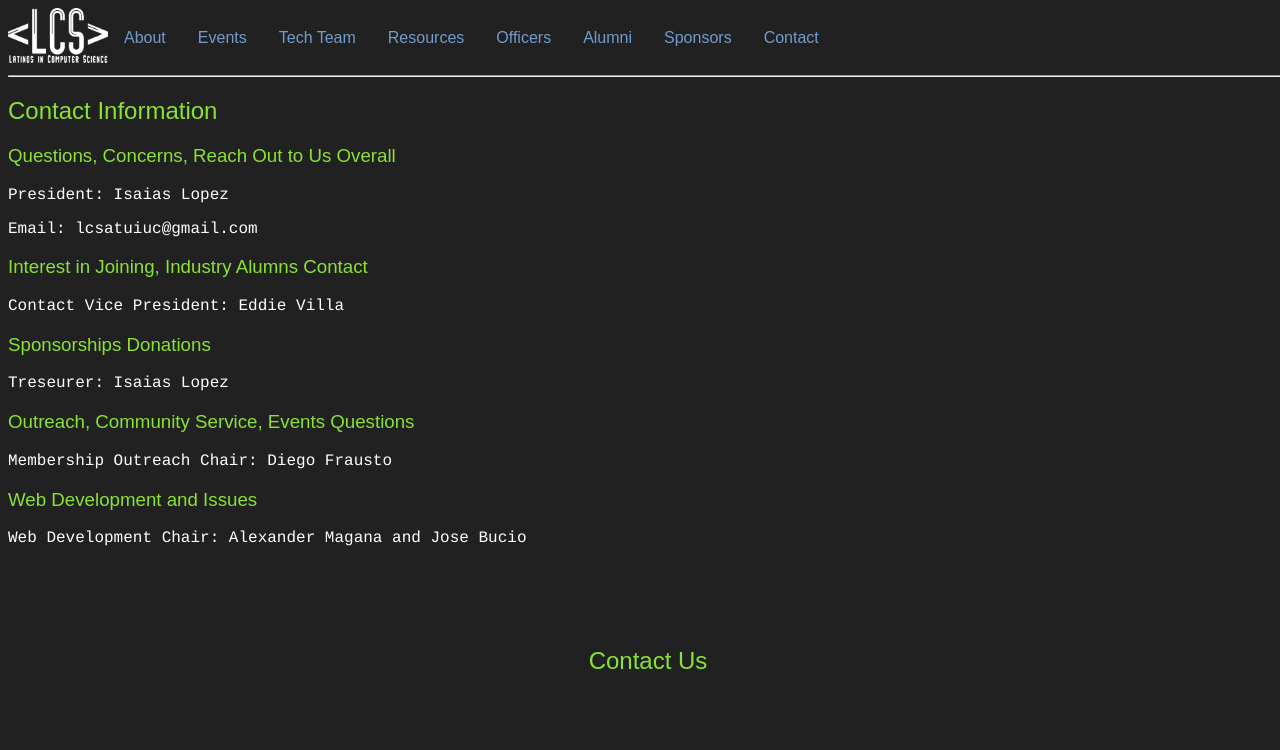
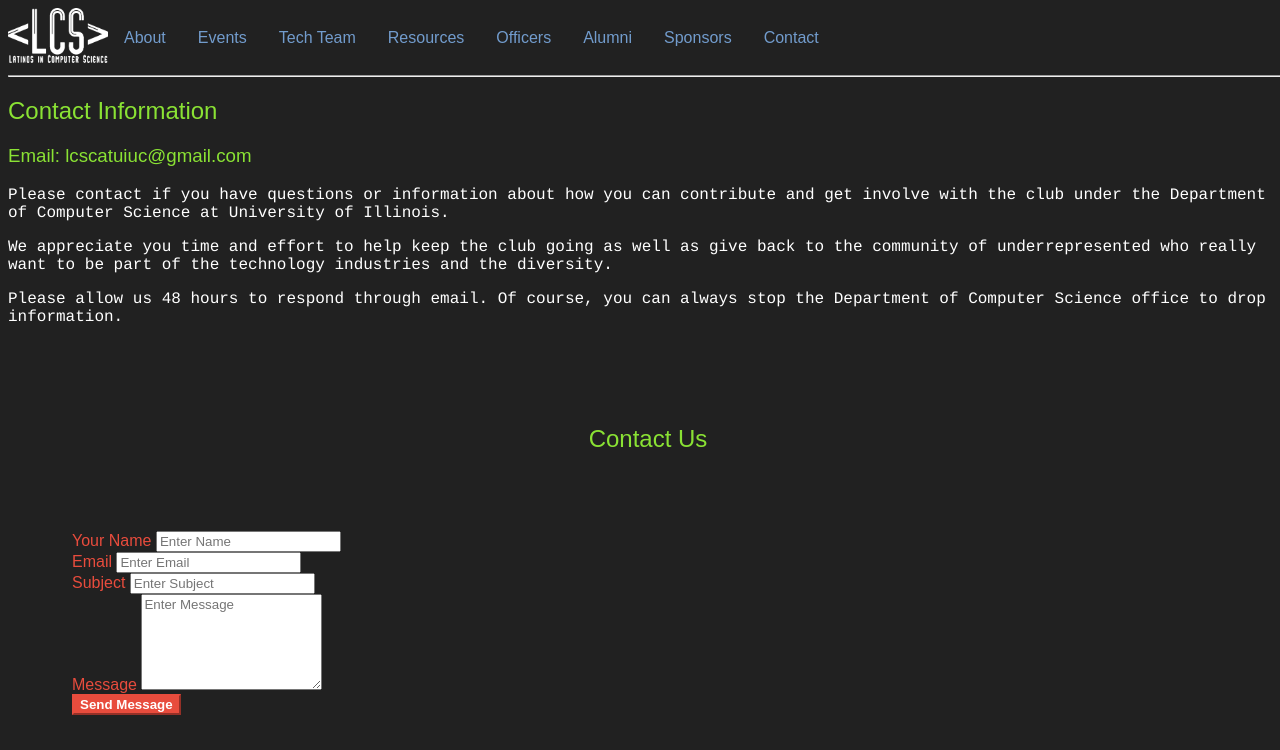
Before and after one commit to EriqLu/LxCS-Website, a website: page contact/index.html in a window 1280 px wide. Shown: the top 750 px of the page. Drawn offline with nearby package versions, Linux system fonts and the light colour scheme; a web font is replaced by a local one.

Commit message:
new small changes

```diff
--- a/contact/index.html
+++ b/contact/index.html
@@ -52,17 +52,13 @@
 
       <div id="center">
     		<h2> Contact Information </h2>
-    			<h3> Questions, Concerns, Reach Out to Us Overall </h3>
-    				<p> President: Isaias Lopez </p>
-    				<p> Email: lcsatuiuc@gmail.com </p>
-    			<h3> Interest in Joining, Industry Alumns Contact </h3>
-    				<p> Contact Vice President: Eddie Villa </p>
-    			<h3> Sponsorships Donations </h3>
-    				<p> Treseurer: Isaias Lopez </p>
-    			<h3> Outreach, Community Service, Events Questions </h3>
-    				<p> Membership Outreach Chair: Diego Frausto </p>
-    			<h3> Web Development and Issues </h3>
-    				<p> Web Development Chair: Alexander Magana and Jose Bucio </p>
+				<h3> Email: lcscatuiuc@gmail.com </h3>
+    			<p> Please contact if you have questions or information about how you can contribute and get involve with the club
+					 	under the Department of Computer Science at University of Illinois. </p>
+					<p> We appreciate you time and effort to help keep the club going as well as give back to the community of
+						underrepresented who really want to be part of the technology industries and the diversity. </p>
+					<p> Please allow us 48 hours to respond through email. Of course, you can always stop the Department of Computer Science office to drop information. </p>
+
 		</div>
 		<div id="contact" class="row padded">
             		<div class="col-sm-offset-2 col-sm-8">
```
Also changed, not shown: index.html (+1 -1 lines).
